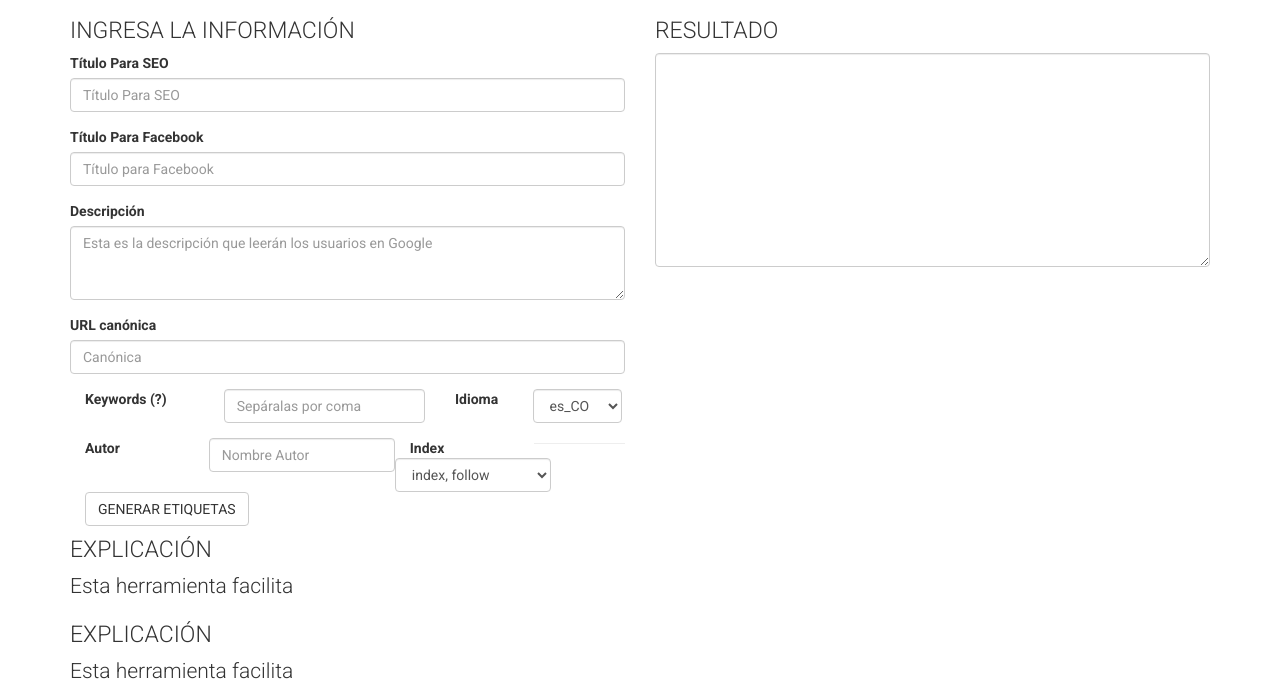
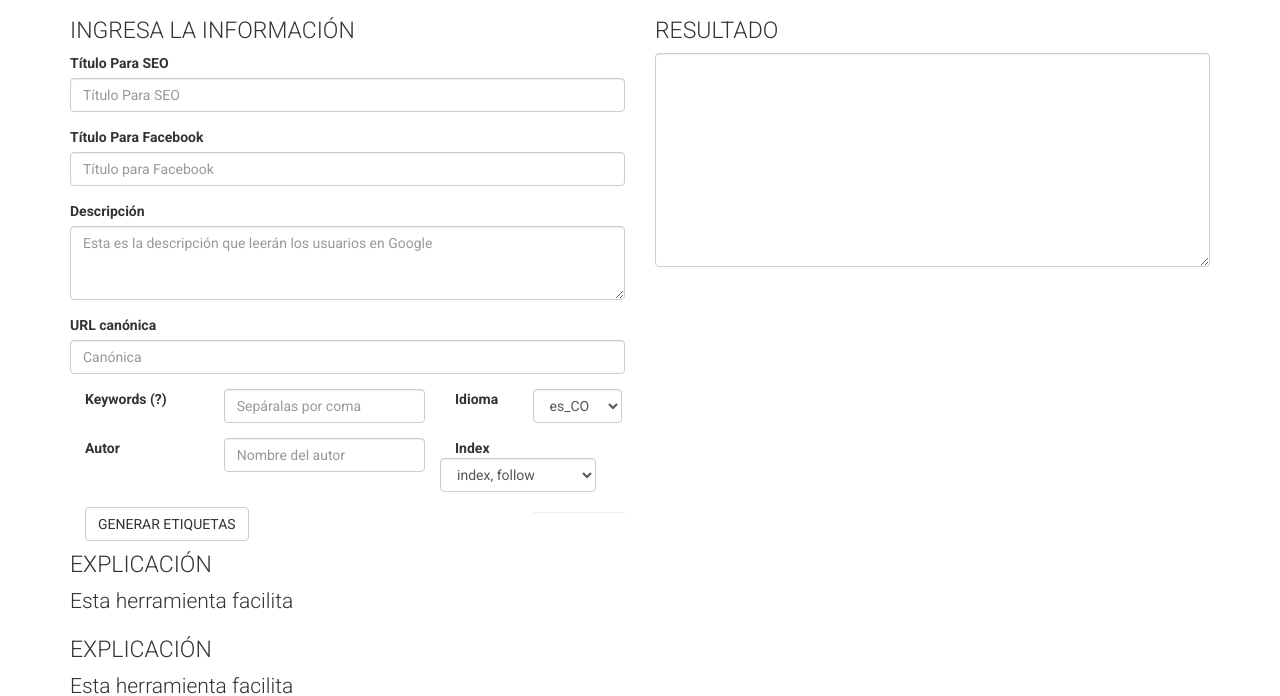
Before and after one commit to jorgejaramillo/tools, a plain HTML site: page index.html in a window 1280 px wide. Shown: the part 117-813 px from the top of the page. Drawn offline with Linux system fonts and the light colour scheme.

Commit message:
form-group Final

```diff
--- a/index.html
+++ b/index.html
@@ -89,20 +89,20 @@
     </div>
   </div>
 
-
-  <div class="form-inline">
+  <div class="form-group">
     <label for="inputPassword3" class="col-sm-3 control-label">Autor</label>
-    <div class="">
-      <input type="text" class="col-sm-5 form-control" id="autor" placeholder="Nombre Autor">
+    <div class="col-sm-5">
+      <input type="text" class="form-control" id="keywords" placeholder="Nombre del autor">
     </div>
-    <label for="inputPassword3" class="col-sm-3 control-label">Index</label>
-    <div class=""><select id="index" class="col-sm-3 form-control">
+    <div class="form-inline"><label for="inputPassword3" class="col-sm-2 control-label">Index</label><select id="index" class="form-control">
   <option>index, follow</option>
   <option>noindex, follow</option>
   <option>noindex, nofollow</option>
 </select>
     </div>
   </div>
+
+
 
 
 
```
